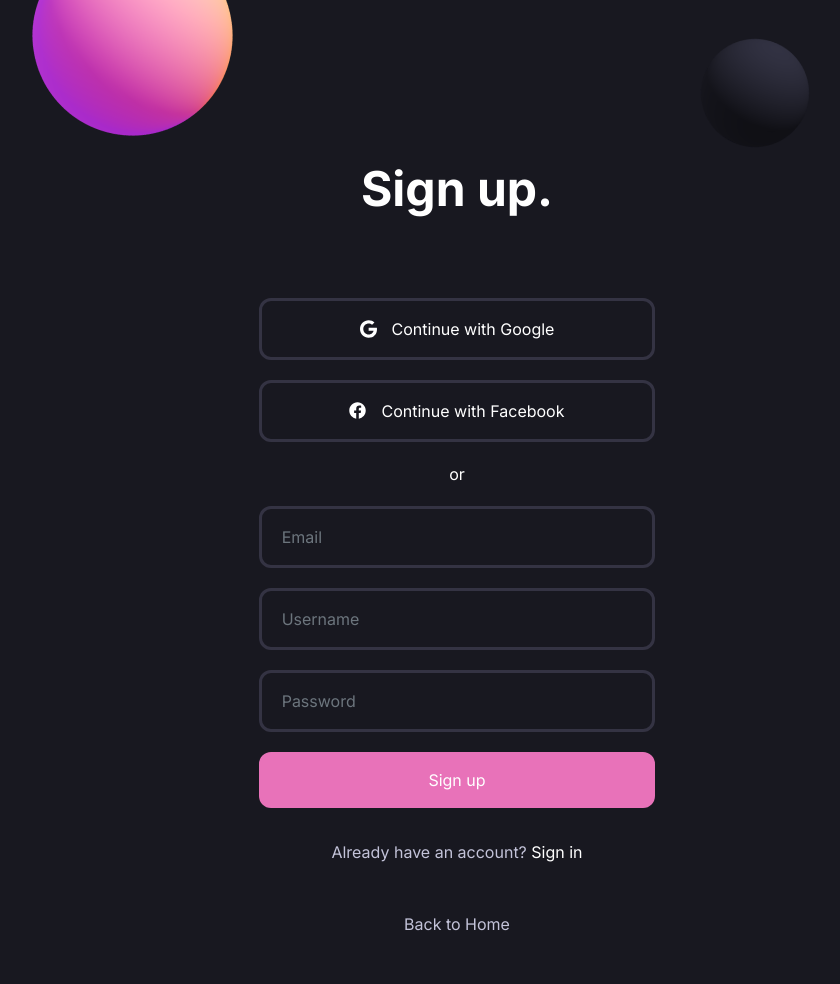
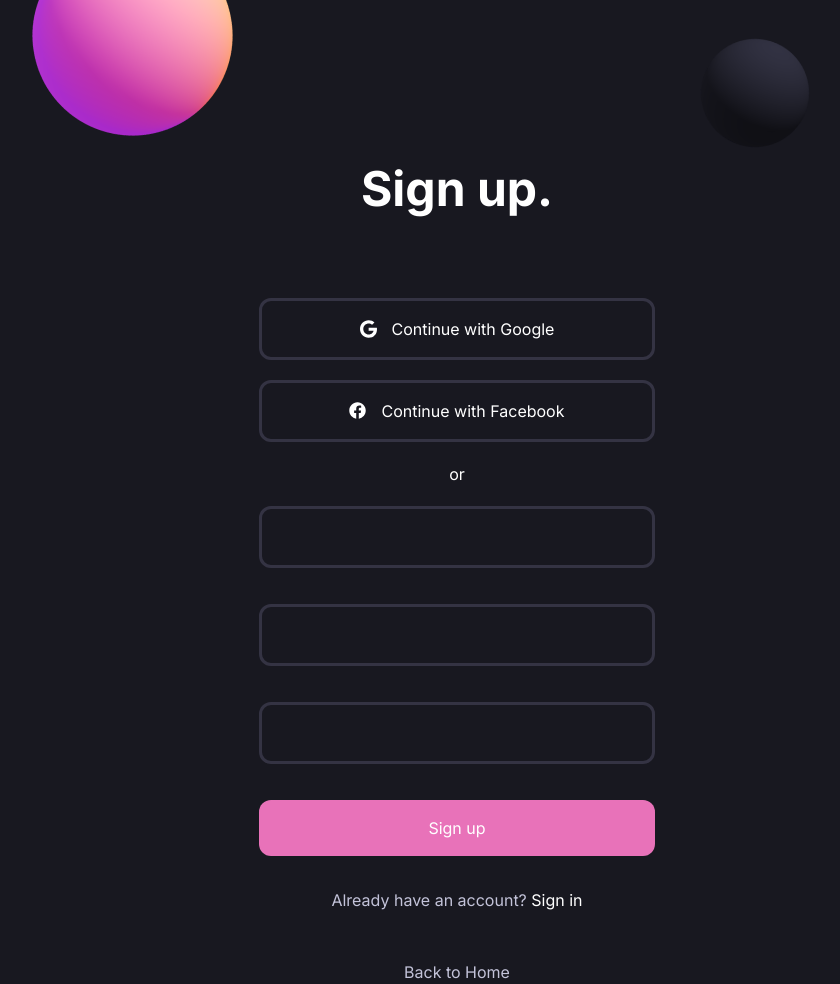
Before and after one commit to RafsanRifat/ToDo, a Django app: page /signup/ in a window 1280 px wide. Shown: the whole page, without its empty margins (183-1023 px from the left). Before the commit the page ends 931 px from the top, so only its background shows below. Run offline with Django 3.2, Linux system fonts and the light colour scheme; some libraries are stand-ins or nearby versions.

Commit message:
signup form field showing

```diff
--- a/Templates/signup.html
+++ b/Templates/signup.html
@@ -20,16 +20,13 @@
                     <form class="login-form" method="post">
                         {% csrf_token %}
                         <div class="form-group">
-                            <input class="form-control" id="loginEmail1"
-                                   placeholder="Email" name="email" required>
+                            {{ signup_form.email }}
                         </div>
                         <div class="form-group">
-                            <input class="form-control" id="username"
-                                   placeholder="Username" name="username" required>
+                            {{ signup_form.username }}
                         </div>
                         <div class="form-group">
-                            <input class="form-control" id="loginPassword"
-                                   placeholder="Password" name="password" required>
+                            {{ signup_form.password1 }}
                         </div>
                         <button type="submit" class="auth-button login-button">Sign up</button>
                     </form>
--- a/static/css/main.css
+++ b/static/css/main.css
@@ -124,7 +124,8 @@ body {
         border-radius: 12px;
         margin-bottom: 20px;
         background: #181820 !important;
-        color: white; }
+        color: white;
+        width: 100%; }
         .login-wrapper .login-wrapper-inner .login-form input:hover {
           border-color: #FB6DA9; }
         .login-wrapper .login-wrapper-inner .login-form input:focus {
--- a/static/scss/pages/auth.scss
+++ b/static/scss/pages/auth.scss
@@ -56,6 +56,7 @@
         margin-bottom: 20px;
         background: rgb(24, 24, 32) !important;
         color: rgb(255, 255, 255);
+        width: 100%;
 
         &:hover {
           border-color: #FB6DA9;
--- a/todolist/forms.py
+++ b/todolist/forms.py
@@ -5,4 +5,5 @@ from django.contrib.auth.models import User
 
 class SignUpForm(UserCreationForm):
     class Meta:
-        fields = ('email', 'username', 'password1',)
+        model = User
+        fields = ['email', 'username', 'password1']
--- a/todolist/views.py
+++ b/todolist/views.py
@@ -37,8 +37,9 @@ def dashboard(request):
 
 def todo_signup(request):
     if request.method == 'POST':
-        form = SignUpForm(request.POST)
-        if form.is_valid():
-            form.save()
+        signup_form = SignUpForm(request.POST)
+        if signup_form.is_valid():
+            signup_form.save()
     else:
-        return render(request, 'signup.html')
+        signup_form = SignUpForm()
+    return render(request, 'signup.html', {'signup_form': signup_form})
```
Also changed, not shown: 1 other file.
